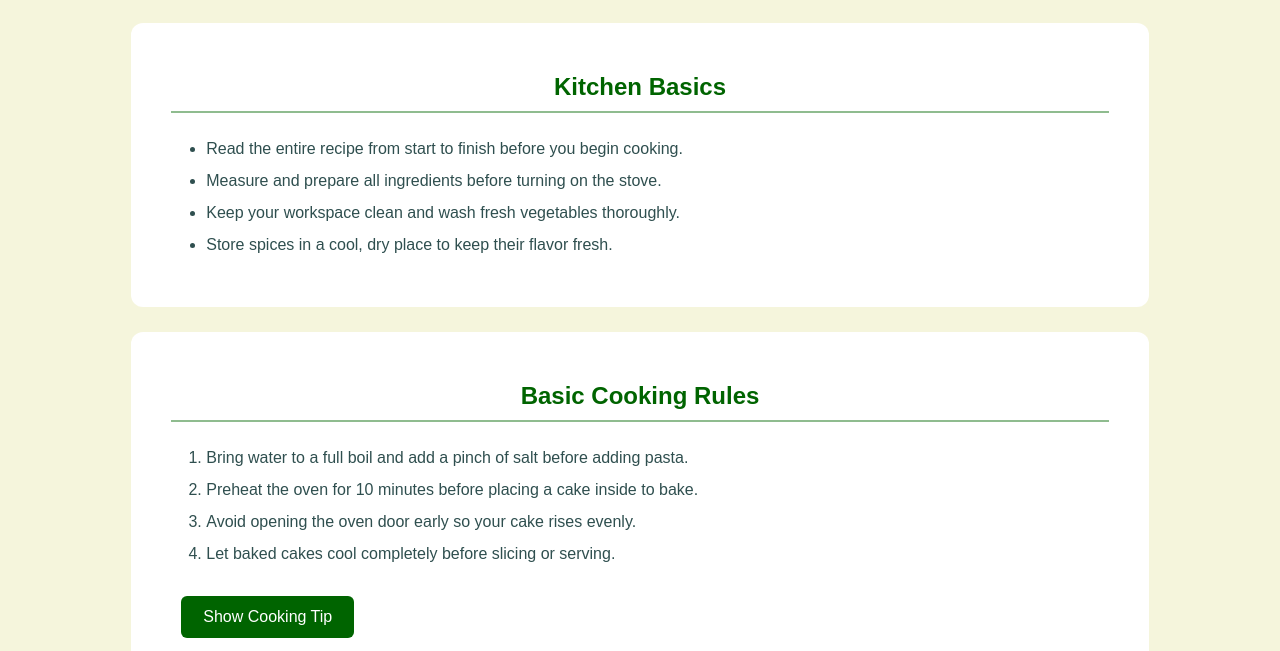
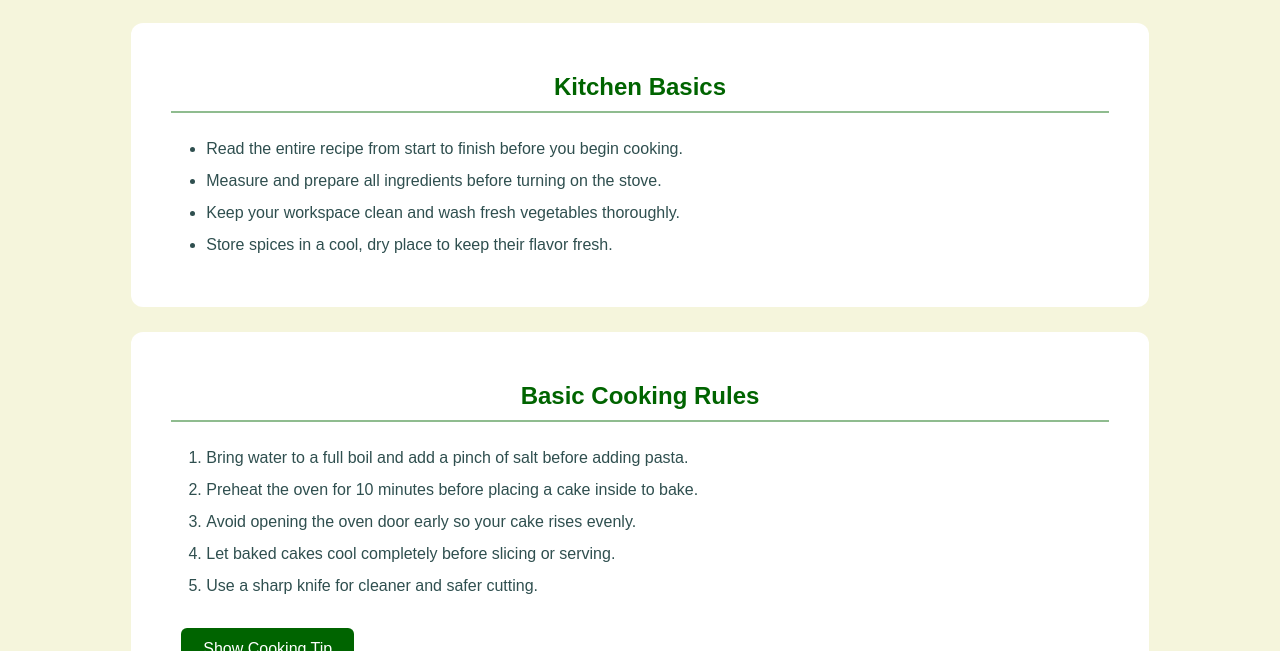
Before and after one commit to i263243-cmd/recipe-book-website, a plain HTML site: page tips.html in a window 1280 px wide. Shown: the part 149-800 px from the top of the page. Drawn offline with Linux system fonts and the light colour scheme.

Commit message:
Add extra tip to cooking tips page

```diff
--- a/tips.html
+++ b/tips.html
@@ -39,6 +39,7 @@
             <li>Preheat the oven for 10 minutes before placing a cake inside to bake.</li>
             <li>Avoid opening the oven door early so your cake rises evenly.</li>
             <li>Let baked cakes cool completely before slicing or serving.</li>
+            <li>Use a sharp knife for cleaner and safer cutting.</li>
         </ol>
 
         <button onclick="window.alert('Cooking Tip: Always taste your food as you cook and adjust seasoning slowly!')">Show Cooking Tip</button>
```
